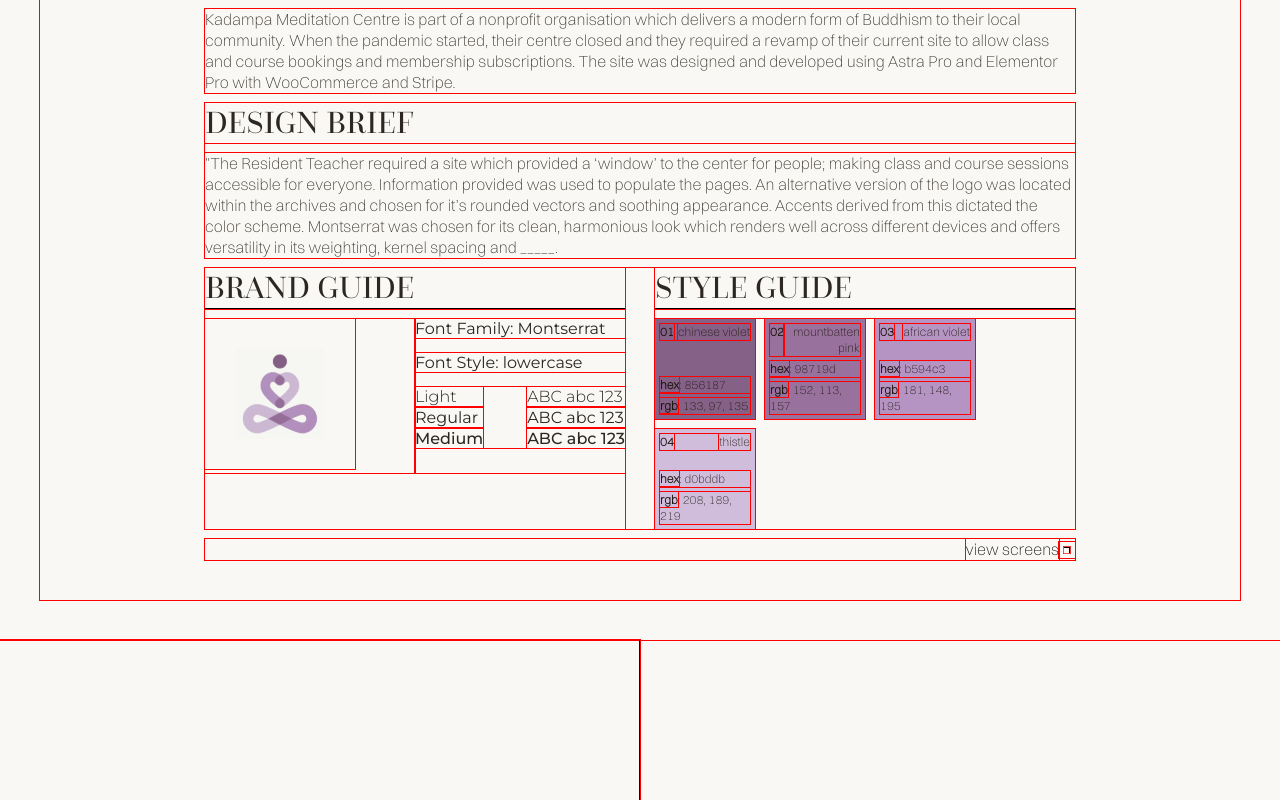
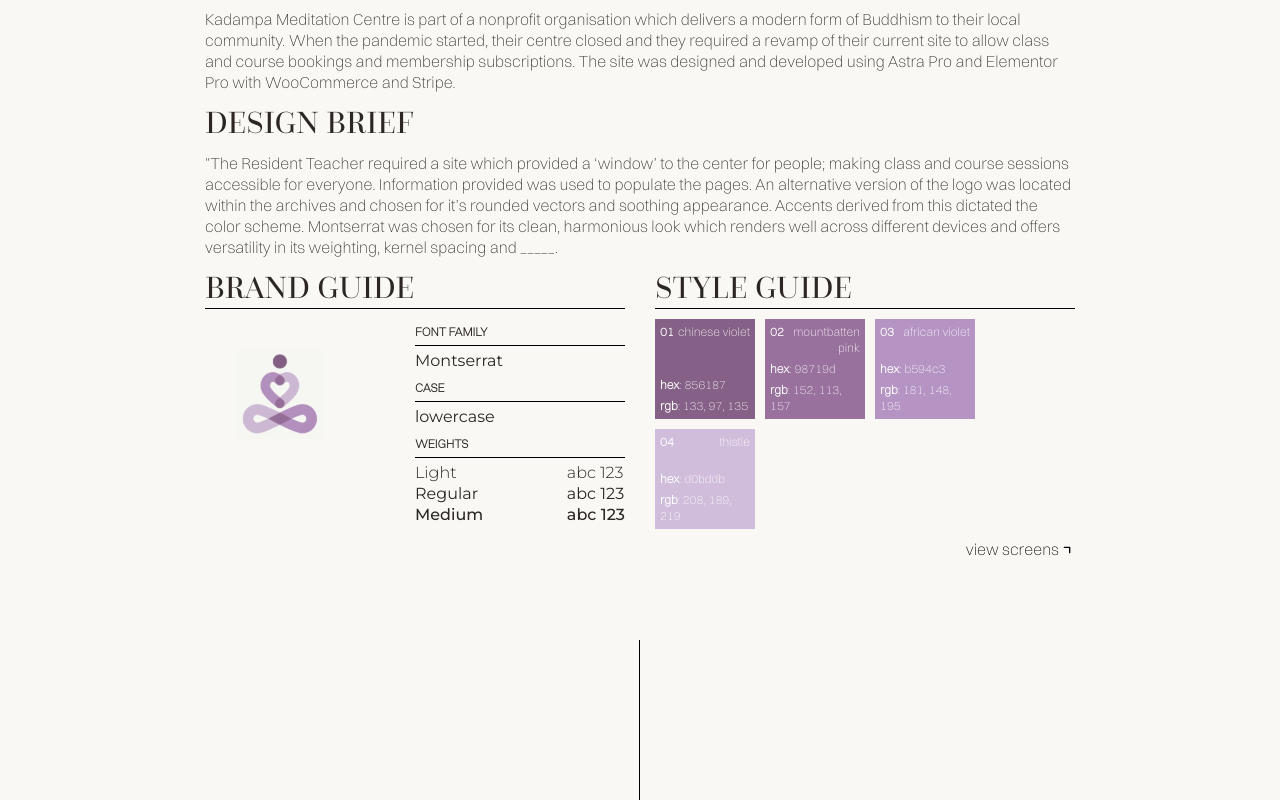
Before and after one commit to asbhogal/Personal-Portfolio-Site, a React app: page /projects in a window 1280 px wide. Shown: the part 1328-2128 px from the top of the page. Built offline with nearby package versions, Linux system fonts and the light colour scheme.

Commit message:
further changes to content, style and positioning

```diff
--- a/src/components/Projects.jsx
+++ b/src/components/Projects.jsx
@@ -52,8 +52,13 @@
                                         <img src={ kmcLogo }></img>
                                     </div>
                                     <div className="Typography">
-                                        <p>Font Family: Montserrat</p>
-                                        <p>Font Style: lowercase</p>
+                                        <div className="TypographyInfo">
+                                            <p>Font Family</p>
+                                            <p>Montserrat</p>
+                                            <p>Case</p>
+                                            <p>lowercase</p>
+                                        </div>
+                                        <p>Weights</p>
                                         <ul className="KMCTypography TypographyList">
                                             <div className="TypographyWeightSet">
                                                 <p className="KMCTypography TypographyListItem-300">Light</p>
@@ -61,9 +66,9 @@
                                                 <p className="KMCTypography TypographyListItem-500">Medium</p>
                                             </div>
                                             <div className="TypographyFontSet">
-                                                <li className="KMCTypography TypographyListItem-300">ABC abc 123</li>
-                                                <li className="KMCTypography TypographyListItem-400">ABC abc 123</li>
-                                                <li className="KMCTypography TypographyListItem-500">ABC abc 123</li>
+                                                <li className="KMCTypography TypographyListItem-300">abc 123</li>
+                                                <li className="KMCTypography TypographyListItem-400">abc 123</li>
+                                                <li className="KMCTypography TypographyListItem-500">abc 123</li>
                                             </div>
                                         </ul>
                                     </div>
--- a/src/scss/_partials/_components/_projects.scss
+++ b/src/scss/_partials/_components/_projects.scss
@@ -89,16 +89,30 @@
                 .BrandGuideInfo > .Typography {
                     display: flex;
                     flex-direction: column;
-                    gap: 15px;
-                    p:first-child,
-                    p:nth-child(2) {
-                        font-family: 'Montserrat', sans-serif;
-                    }
+                    gap: 5px;
                     ul {
                         display: flex;
                         flex-wrap: wrap;
                         list-style-type: none;
                         gap: 10px;
+                    }
+                }
+                .Typography > .TypographyInfo {
+                    display: flex;
+                    flex-direction: column;
+                    gap: 5px;
+                    p:first-child,
+                    p:nth-child(3) {
+                        font-family: 'Switzer', sans-serif;
+                        font-weight: 600;
+                        font-size: 12px;
+                        text-transform: uppercase;
+                        border-bottom: 1px solid black;
+                        padding: 5px 0;
+                    }
+                    p:nth-child(2),
+                    p:last-child {
+                        font-family: 'Montserrat', sans-serif;
                     }
                 }
                 .TypographyWeightSet,
@@ -110,6 +124,14 @@
                 .Typography,
                 .LogoMarks {
                     flex: 1 1 0px;
+                }
+                .Typography > p {
+                    font-family: 'Switzer', sans-serif;
+                    font-weight: 600;
+                    font-size: 12px;
+                    text-transform: uppercase;
+                    border-bottom: 1px solid black;
+                    padding: 5px 0;
                 }
             }
             .BrandGuideSection {
@@ -125,7 +147,7 @@
                 display: flex;
                 flex-wrap: wrap;
                 width: 100%;
-                color: $BlackChocolate;
+                color: $White;
                 gap: 10px;
                 p {
                     font-family: 'Switzer', sans-serif;
--- a/src/scss/_partials/_globals.scss
+++ b/src/scss/_partials/_globals.scss
@@ -6,7 +6,7 @@
     &:is(&::after, &::before, *) {
         box-sizing: border-box;
     }
-    outline: 1px red solid;
+    // outline: 1px red solid;
 }
 
 .MainContainer, html {
--- a/src/scss/_partials/_responsive.scss
+++ b/src/scss/_partials/_responsive.scss
@@ -6,6 +6,10 @@
   }
   .AboutSection > .PageSubTitleText {
       padding-inline: 40px;
+  }
+  .ProjectCover {
+    width: 1520px;
+    margin:0 auto;
   }
   .ProjectInfo {
     width: 1110px;
```
